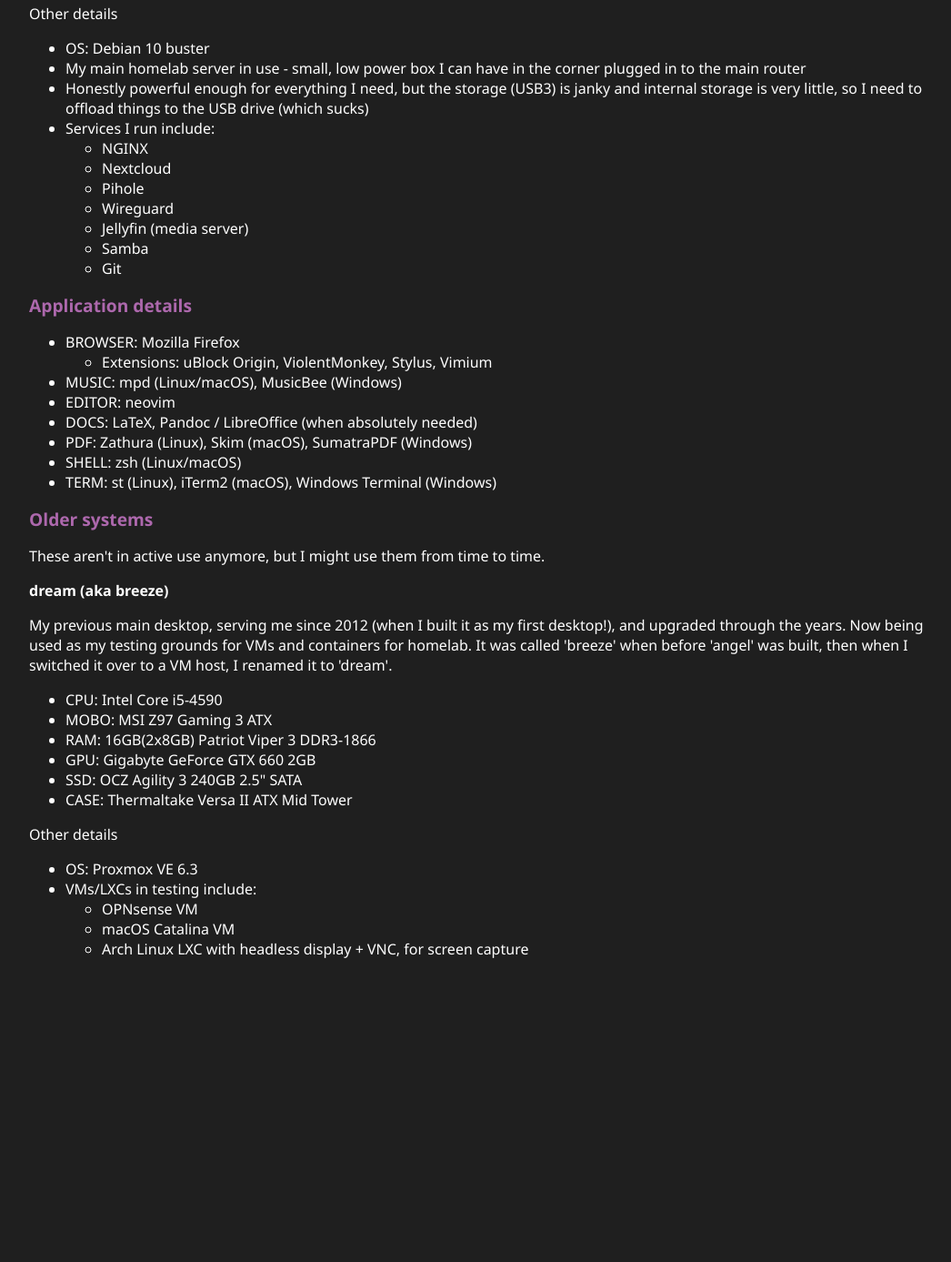
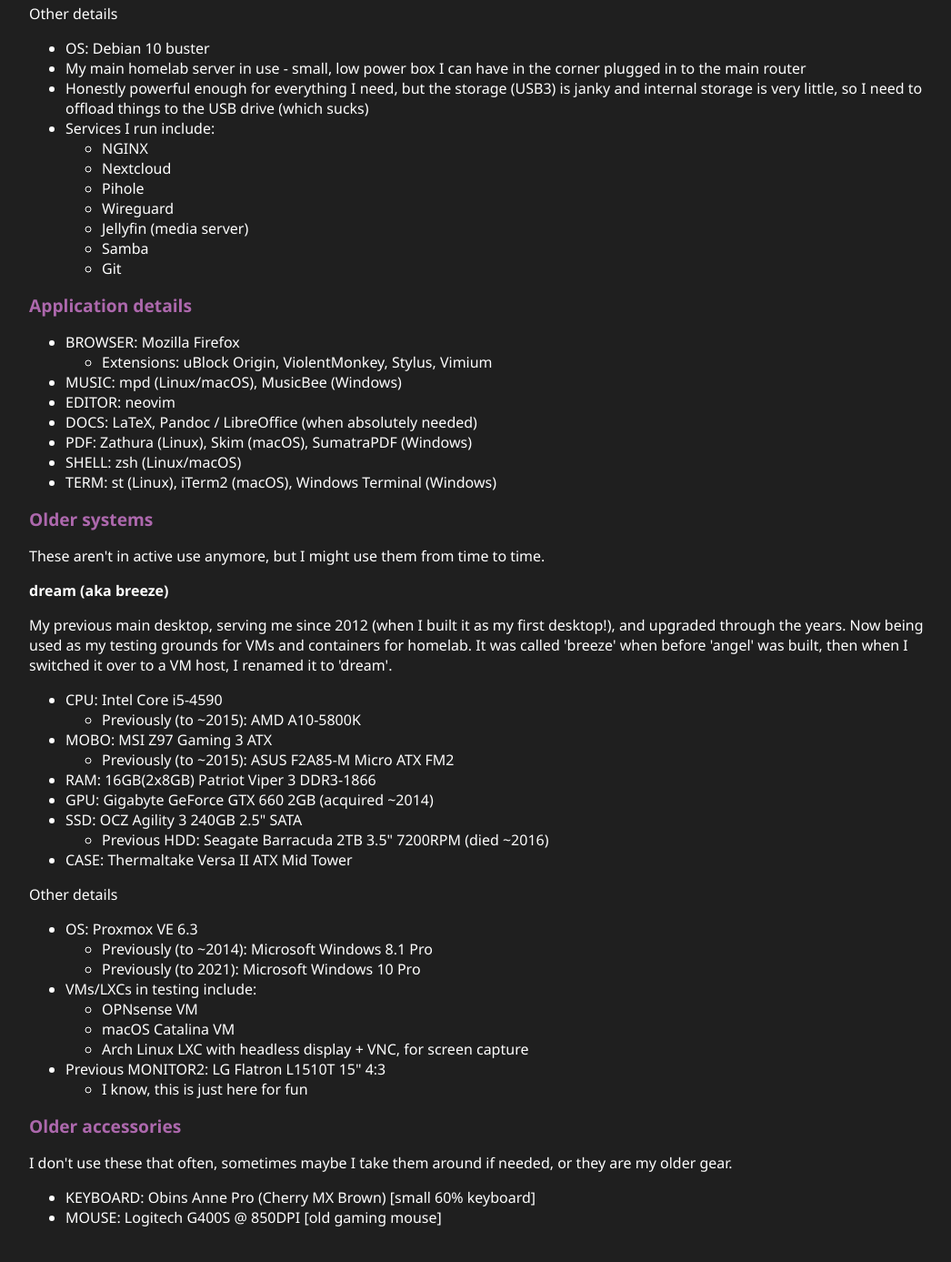
Before and after one commit to nicholastay/personal-web, a Jekyll site: the page built from pc.md, in a window 1280 px wide and 1400 px high, scrolled down 1777 px. Shown: the top 1387 px of the window at 91% size, without its empty margins (108-1154 px from the left). Built offline with Jekyll 4.4.1, drawn with Linux system fonts in a browser that asks for light colours; before the commit the page ends 2882 px from its top, so only the background shows below that; some of the changed text lies outside the part shown.

Commit message:
fix typo, add more detail

```diff
--- a/pc.md
+++ b/pc.md
@@ -123,16 +123,31 @@
 My previous main desktop, serving me since 2012 (when I built it as my first desktop!), and upgraded through the years. Now being used as my testing grounds for VMs and containers for homelab. It was called 'breeze' when before 'angel' was built, then when I switched it over to a VM host, I renamed it to 'dream'.
 
 - CPU: Intel Core i5-4590
+	- Previously (to ~2015): AMD A10-5800K
 - MOBO: MSI Z97 Gaming 3 ATX
+	- Previously (to ~2015): ASUS F2A85-M Micro ATX FM2
 - RAM: 16GB(2x8GB) Patriot Viper 3 DDR3-1866
-- GPU: Gigabyte GeForce GTX 660 2GB
+- GPU: Gigabyte GeForce GTX 660 2GB (acquired ~2014)
 - SSD: OCZ Agility 3 240GB 2.5" SATA
+	- Previous HDD: Seagate Barracuda 2TB 3.5" 7200RPM (died ~2016)
 - CASE: Thermaltake Versa II ATX Mid Tower
 
 Other details
 
 - OS: Proxmox VE 6.3
+	- Previously (to ~2014): Microsoft Windows 8.1 Pro
+	- Previously (to 2021): Microsoft Windows 10 Pro
 - VMs/LXCs in testing include:
 	- OPNsense VM
 	- macOS Catalina VM
 	- Arch Linux LXC with headless display + VNC, for screen capture
+- Previous MONITOR2: LG Flatron L1510T 15" 4:3
+	- I know, this is just here for fun
+
+
+## Older accessories
+
+I don't use these that often, sometimes maybe I take them around if needed, or they are my older gear.
+
+- KEYBOARD: Obins Anne Pro (Cherry MX Brown) [small 60% keyboard]
+- MOUSE: Logitech G400S @ 850DPI [old gaming mouse]
```
Also changed, not shown: other parts of pc.md (+2 -2 lines).
